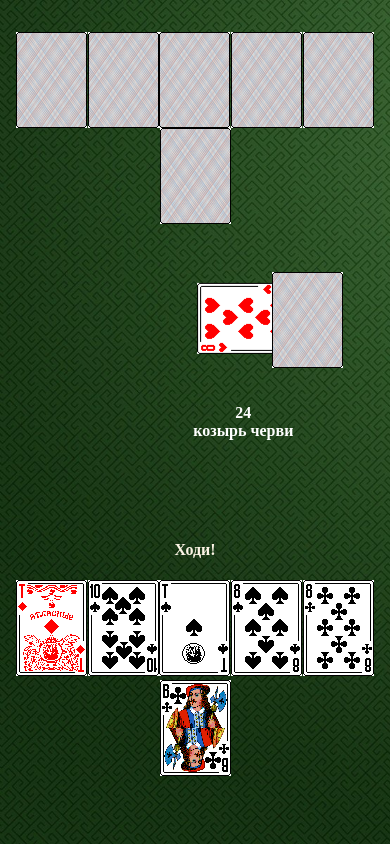
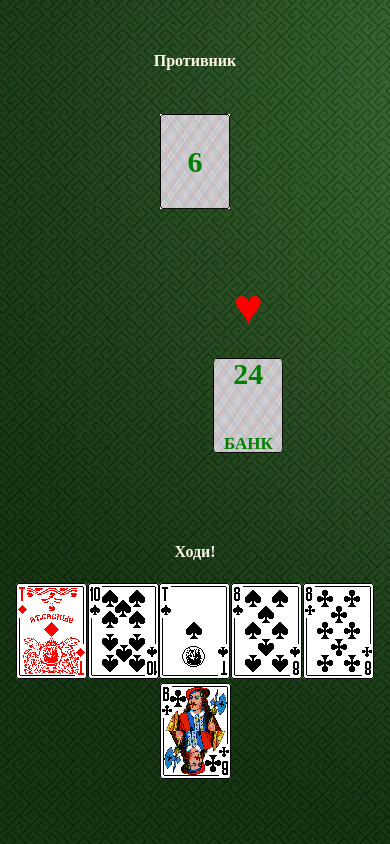
Before and after one commit to AlexandrAkimov/durak-game, a Svelte app: page / in a window 390 px wide. Built offline with nearby package versions, Linux system fonts and the light colour scheme.

Commit message:
adaptive

```diff
--- a/src/App.svelte
+++ b/src/App.svelte
@@ -184,4 +184,5 @@
     display: flex;
     justify-content: space-evenly;
   }
+
 </style>
--- a/src/page-elements/Actions.svelte
+++ b/src/page-elements/Actions.svelte
@@ -1,22 +1,38 @@
 <script>
-    import { createEventDispatcher } from "svelte"
+  import { createEventDispatcher } from "svelte";
   import { byStep } from "../store";
-    const dispatch = createEventDispatcher()
+  const dispatch = createEventDispatcher();
   export let hisBattleCards = [];
 </script>
+
 <div class="actions">
+  <div class="big">
     {#if $byStep}
-        <button on:click={() => dispatch('take', hisBattleCards)}>Беру</button>
+      <button on:click={() => dispatch("take", hisBattleCards)}>Беру</button>
     {/if}
     {#if !$byStep && hisBattleCards.length}
-        <button on:click={() => dispatch('bito', true)}>Бито</button>
+      <button on:click={() => dispatch("bito", true)}>Бито</button>
     {/if}
   </div>
+  <div class="small">
+    {#if $byStep}
+      <button class="take" on:click={() => dispatch("take", hisBattleCards)}>Беру</button>
+    {/if}
+    {#if !$byStep && hisBattleCards.length}
+      <button class="bito" on:click={() => dispatch("bito", true)}>Бито</button>
+    {/if}
+  </div>
+
+</div>
+
 <style>
   .actions {
     width: 100%;
     display: flex;
     justify-content: center;
+  }
+  .big {
+      display: block;
   }
   button {
     border: none;
@@ -30,5 +46,29 @@
     width: 150px;
     height: 35px;
   }
-
+  .small {
+      display: none;
+  }
+  @media (max-width: 400px) {
+    .big {
+      display: none;
+    }
+    .small {
+      display: flex;
+      justify-content: center;
+      align-items: center;
+      position: fixed;
+      right: 10px;
+      bottom: 10px;
+    }
+    .take,.bito {
+        border: none;
+        width: 50px;
+        height: 50px;
+        color: oldlace;
+        background-color: royalblue;
+        opacity: .7;
+        border-radius: 50%;
+    }
+  }
 </style>
--- a/src/page-elements/Bank.svelte
+++ b/src/page-elements/Bank.svelte
@@ -1,32 +1,60 @@
 <script>
-    export let firstCard = {}
+  export let firstCard = {};
   export let bank = [];
-    export let kozyr = ''
+  export let kozyr = "";
   console.log(kozyr);
   let picKoz = {
-        'p': 'пики',
-        'b': 'буби',
-        'c': 'черви',
-        'x': 'крести',
-    }
-    console.log(picKoz[kozyr]);
+    p: "пики",
+    b: "буби",
+    c: "черви",
+    x: "крести",
+  };
+  const imgKoz = [
+    { color: "red", code: "&#9829;", koz: "черви" },
+    { color: "#000", code: "&#9829;", koz: "пики" },
+    { color: "red", code: "&#9829;", koz: "черви" },
+    { color: "#000", code: "&#9829;", koz: "крести" },
+  ];
+  const smallKoz = imgKoz.find(k => k.koz === picKoz[kozyr])
 </script>
+
 {#if bank.length}
   <div class="bank">
     <div class="kozyr">
-        <img src={firstCard.img} alt="first card">
+      <img src={firstCard.img} alt="first card" />
     </div>
 
     {#if bank.length >= 2}
       <div class="koloda">
-            <img src="cards/rubashka.bmp" alt="rub">
+        <img src="cards/rubashka.bmp" alt="rub" />
       </div>
     {/if}
     <div>
-        <h4 style="color:#fff; text-align:center">{bank.length} <br> козырь {picKoz[kozyr]}</h4>
+      <h4 style="color:#fff; text-align:center">
+        {bank.length} <br /> козырь {picKoz[kozyr]}
+      </h4>
+    </div>
+  </div>
+  <div class="small">
+    {#if kozyr === 'c'}
+        <div style={`font-size: 50px;color: red`}>&#9829;</div>
+    {/if}
+    {#if kozyr === 'b'}
+        <div style={`font-size: 50px;color: red`}>&#9830;</div>
+    {/if}
+    {#if kozyr === 'x'}
+        <div style={`font-size: 50px;color: #000`}>&#9827;</div>
+    {/if}
+    {#if kozyr === 'p'}
+        <div style={`font-size: 50px;color: #000`}>&#9824;</div>
+    {/if}
+    <div class="rubashka">
+      <span style="color: green;font-weight:bold;font-size:30px">{bank.length}</span>
+      <span>БАНК</span>
     </div>
   </div>
 {/if}
+
 <style>
   .bank {
     display: flex;
@@ -44,4 +72,37 @@
     bottom: 50%;
     z-index: 3;
   }
+  .small {
+    display: none;
+  }
+  .rubashka {
+    background-image: url("/cards/rubashka.bmp");
+    border-radius: 36px;
+    width: 70px;
+    height: 140px;
+    background-size: contain;
+    background-position: center;
+    background-repeat: no-repeat;
+    display: flex;
+    flex-direction: column;
+    justify-content: space-around;
+    align-items: center;
+    color: green;
+    font-size: 17px;
+    font-weight: bold;
+  }
+  @media (max-width: 400px) {
+    .bank {
+      display: none;
+    }
+    .small {
+      display: flex;
+      flex-direction: column;
+      justify-content: center;
+      align-items: center;
+    }
+  }
+  img {
+      border-radius: 4px;
+  }
 </style>
--- a/src/page-elements/BattleField.svelte
+++ b/src/page-elements/BattleField.svelte
@@ -24,4 +24,7 @@
     .his-field, .me-field {
         justify-content: space-between;
     }
+    img {
+        border-radius: 4px;
+    }
 </style>
--- a/src/page-elements/He.svelte
+++ b/src/page-elements/He.svelte
@@ -70,14 +70,24 @@
 </script>
 
 <div class="container">
-  <div class="cards">
+  <div class="label"><h4>Противник</h4></div>
+  <div class="cards big">
     {#each cards as card, i}
       <img src="cards/rubashka.bmp" alt={cards.type + i} />
     {/each}
   </div>
+  <div class="cards small">
+    <div class="rubashka"><span style="color: green;font-weight:bold;font-size:30px">{cards.length}</span></div>
+  </div>
 </div>
 
 <style>
+  .label {
+    display: flex;
+    width: 100%;
+    color: oldlace;
+    justify-content: center;
+  }
   .container {
     padding: 1rem;
   }
@@ -86,4 +96,32 @@
     flex-wrap: wrap;
     justify-content: space-around;
   }
+  .small {
+    display: none;
+    justify-content: center;
+    align-items: center;
+  }
+  .rubashka {
+    background-image: url('/cards/rubashka.bmp');
+    width: 70px;
+    height: 140px;
+    background-size: contain;
+    background-position: center;
+    background-repeat: no-repeat;
+    display: flex;
+    justify-content: center;
+    align-items: center;
+  }
+  img {
+    border-radius: 4px;
+  }
+  @media (max-width: 400px) {
+    .small {
+      display: flex;
+
+    }
+    .big {
+      display: none;
+    }
+  }
 </style>
--- a/src/page-elements/Me.svelte
+++ b/src/page-elements/Me.svelte
@@ -72,4 +72,7 @@
     flex-wrap: wrap;
     justify-content: space-around;
   }
+  img {
+    border-radius: 4px;
+  }
 </style>
```
Also changed, not shown: 7 other files (tests, documents, lock files or other folders). Lines whose indentation alone changed are shown as unchanged.
